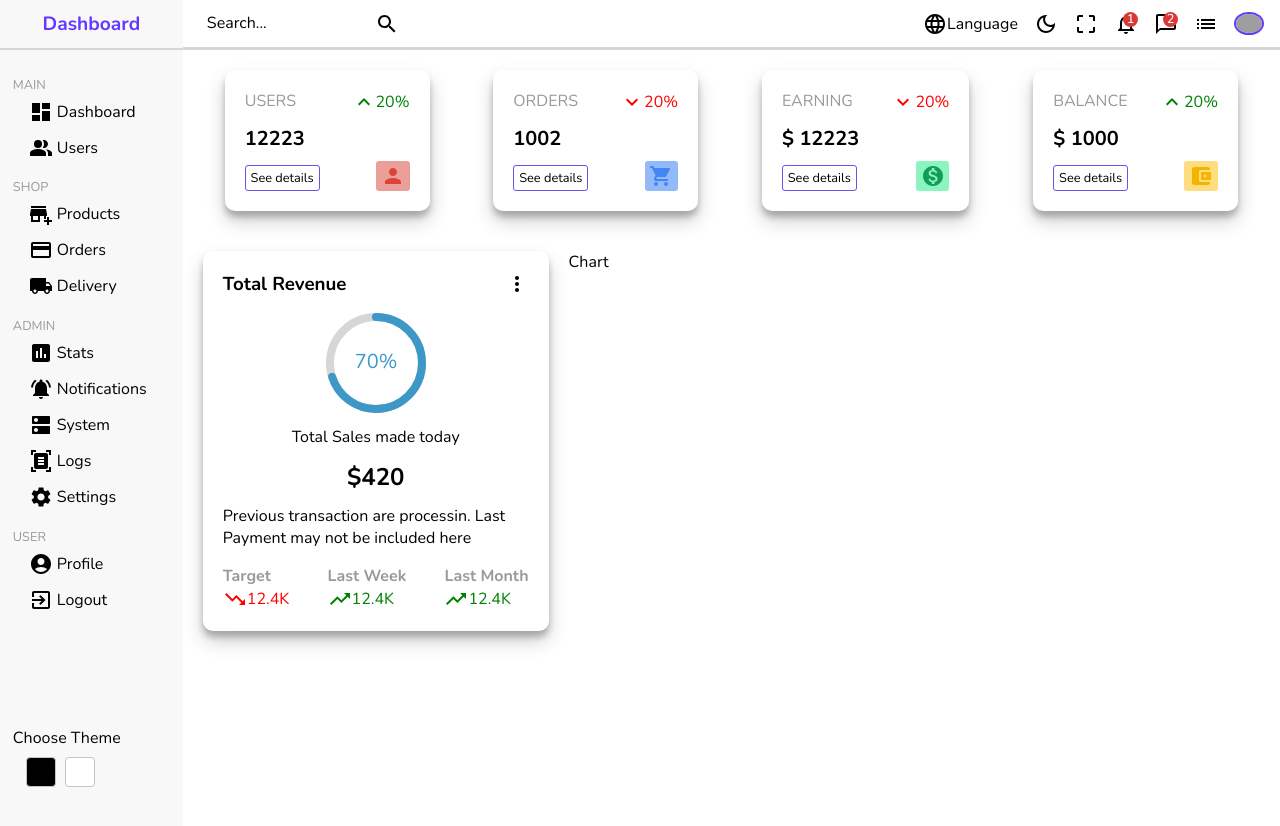
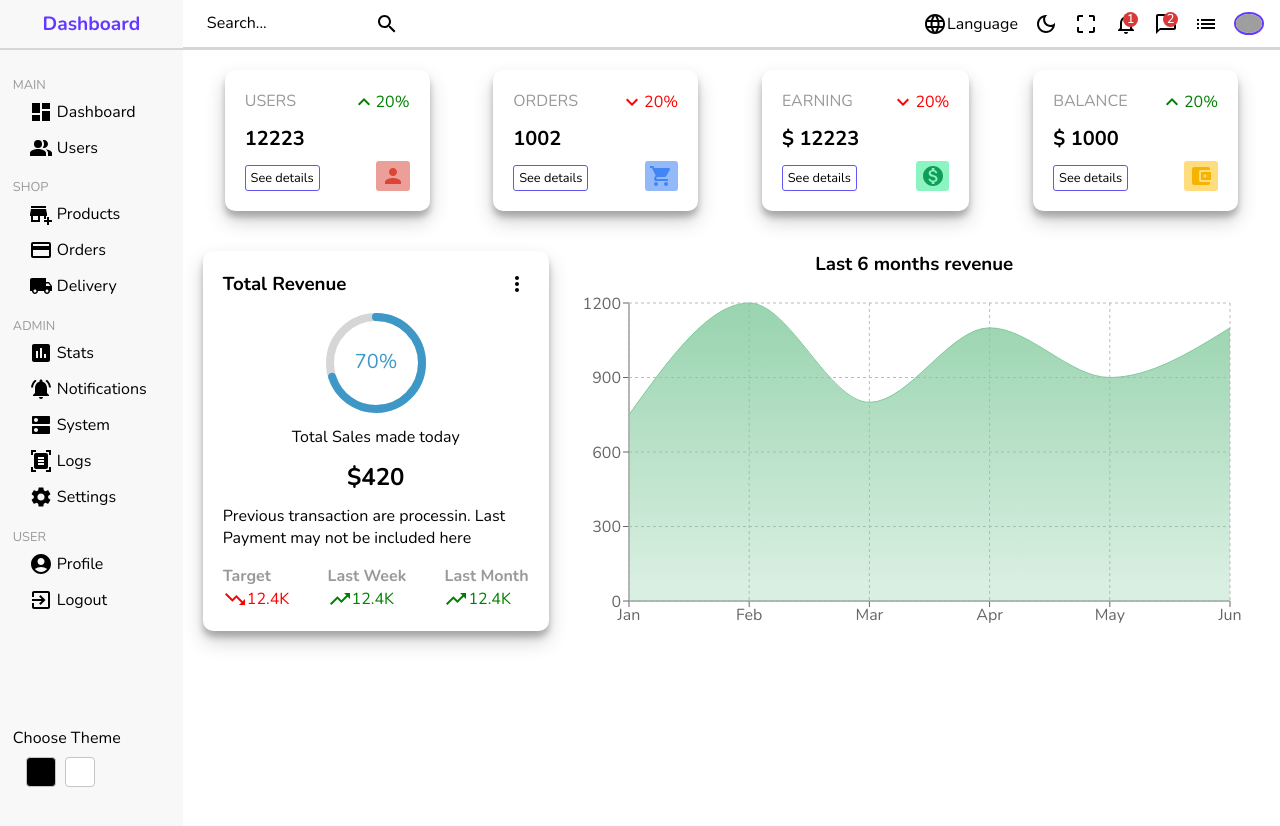
Before and after one commit to rohit45k/dashboard, a React (Create React App) app: page / in a window 1280 px wide. Shown: the top 826 px of the page. Built offline with nearby package versions, Linux system fonts and the light colour scheme; grey boxes are pictures that could not be loaded.

Commit message:
added chart in featured section

```diff
--- a/package.json
+++ b/package.json
@@ -15,6 +15,7 @@
     "react-dom": "^18.2.0",
     "react-router-dom": "^6.3.0",
     "react-scripts": "5.0.1",
+    "recharts": "^2.1.13",
     "sass": "^1.54.0",
     "web-vitals": "^2.1.4"
   },
--- a/src/components/featured/chart/Chart.jsx
+++ b/src/components/featured/chart/Chart.jsx
@@ -1,7 +1,71 @@
 import classes from './Chart.module.scss';
+import {
+  AreaChart,
+  Area,
+  XAxis,
+  YAxis,
+  CartesianGrid,
+  Tooltip,
+  ResponsiveContainer,
+} from 'recharts';
+
+const data = [
+  {
+    name: 'Jan',
+    total: 750,
+  },
+  {
+    name: 'Feb',
+    total: 1200,
+  },
+  {
+    name: 'Mar',
+    total: 800,
+  },
+  {
+    name: 'Apr',
+    total: 1100,
+  },
+  {
+    name: 'May',
+    total: 900,
+  },
+  {
+    name: 'Jun',
+    total: 1100,
+  },
+];
 
 const Chart = () => {
-  return <div className={classes.chart}>Chart</div>;
+  return (
+    <div className={classes.chart}>
+      <h3>Last 6 months revenue</h3>
+      <ResponsiveContainer width='100%'>
+        <AreaChart
+          data={data}
+          margin={{ top: 10, right: 30, left: 0, bottom: 0 }}
+        >
+          <defs>
+            <linearGradient id='total' x1='0' y1='0' x2='0' y2='1'>
+              <stop offset='5%' stopColor='#82ca9d' stopOpacity={0.8} />
+              <stop offset='95%' stopColor='#82ca9d' stopOpacity={0.3} />
+            </linearGradient>
+          </defs>
+          <XAxis dataKey='name' />
+          <YAxis />
+          <CartesianGrid strokeDasharray='3 3' className={classes.chartGrid} />
+          <Tooltip />
+          <Area
+            type='monotone'
+            dataKey='total'
+            stroke='#82ca9d'
+            fillOpacity={1}
+            fill='url(#total)'
+          />
+        </AreaChart>
+      </ResponsiveContainer>
+    </div>
+  );
 };
 
 export default Chart;
--- a/src/components/featured/chart/Chart.module.scss
+++ b/src/components/featured/chart/Chart.module.scss
@@ -1,3 +1,14 @@
 .chart {
   flex: 2;
+  display: flex;
+  flex-direction: column;
+
+  h3 {
+    margin-bottom: 1rem;
+    text-align: center;
+  }
+
+  .chartGrid {
+    stroke: #bbbbbb;
+  }
 }
```
Also changed, not shown: 1 other file (tests, documents, lock files or other folders).
